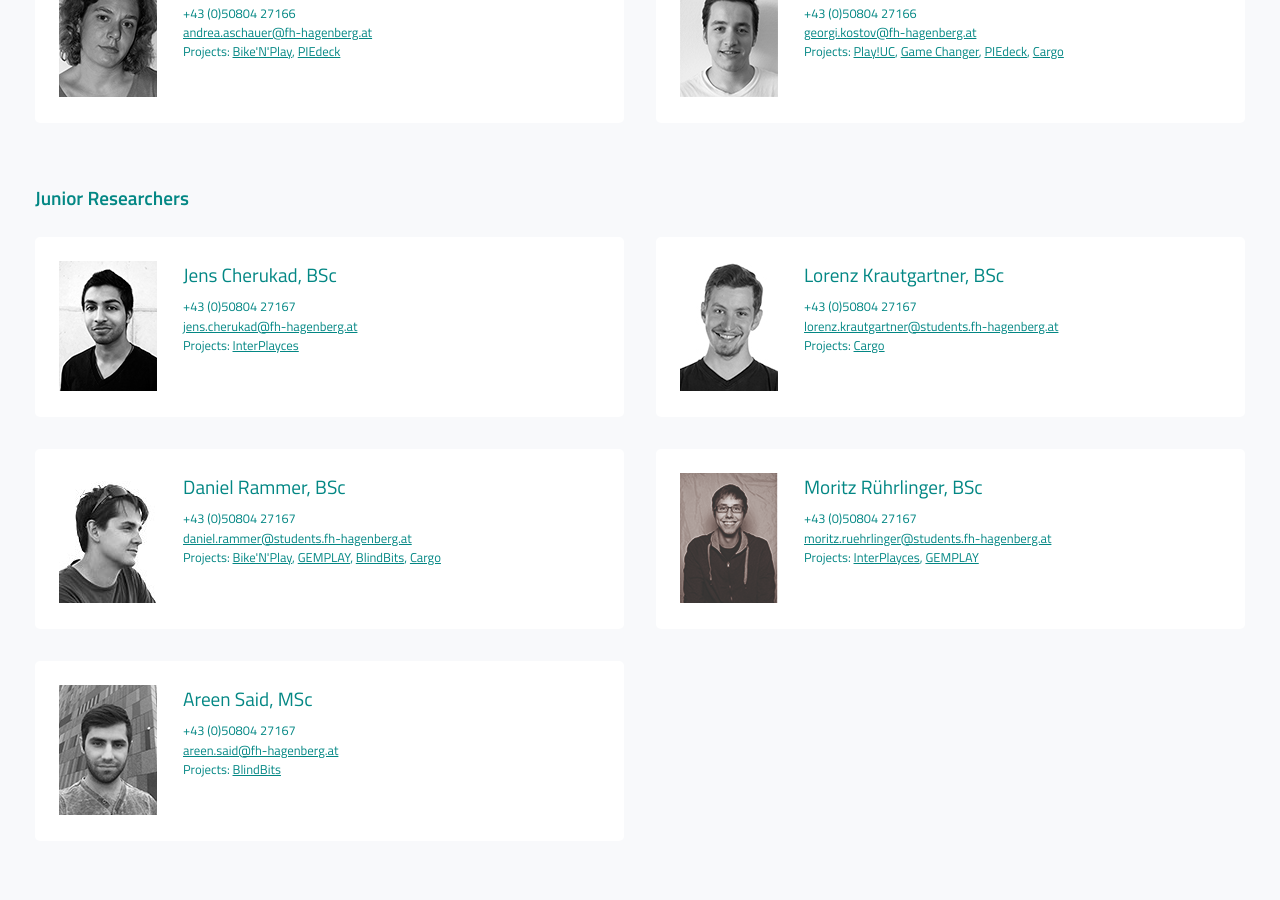
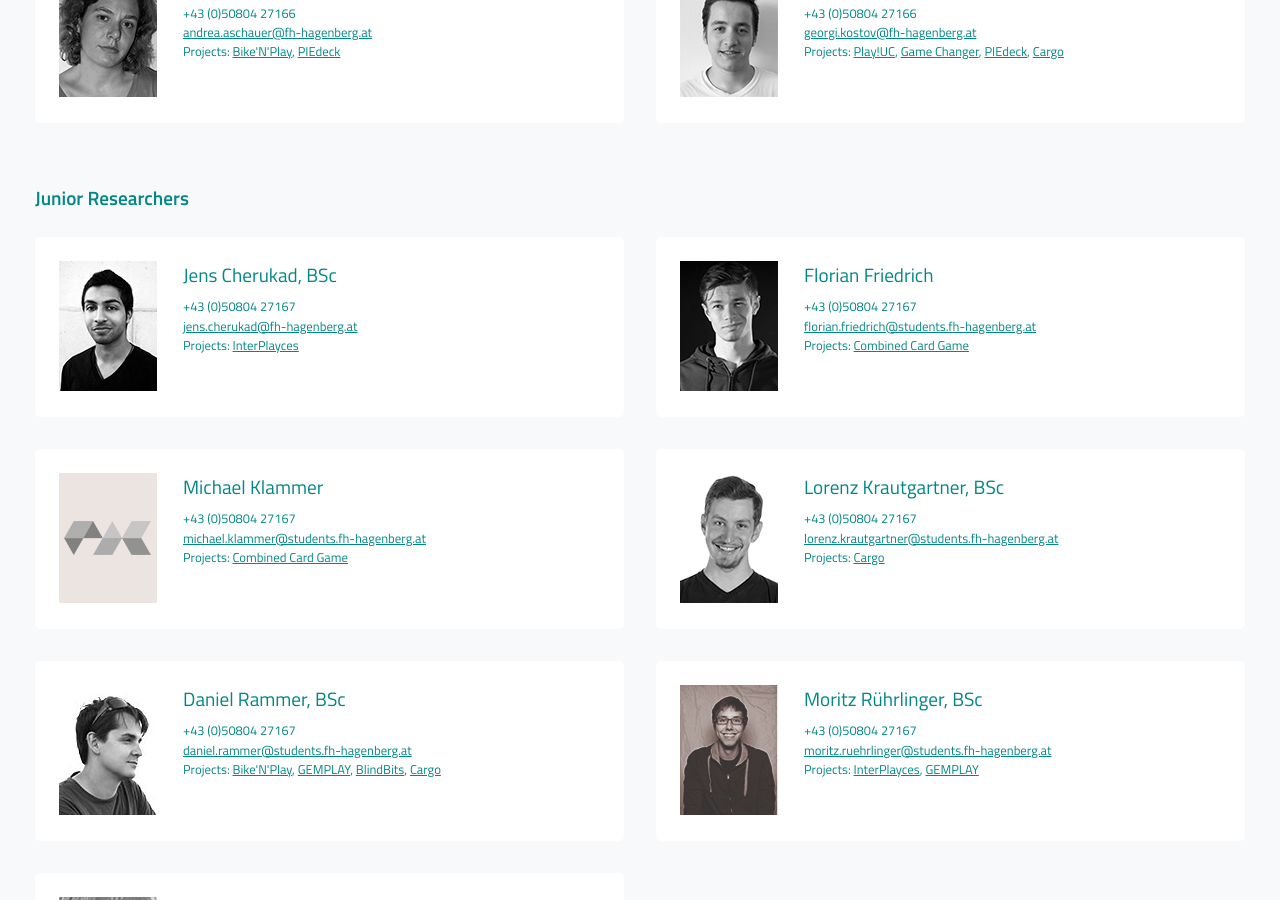
Before and after one commit to Playful-Interactive-Environments/pie-lab.at, a Jekyll site: the page built from _pages/people.html, in a window 1280 px wide and 900 px high, scrolled down 1209 px. Built offline with Jekyll 4.4.1, drawn with Linux system fonts in a browser that asks for light colours.

Commit message:
Added Florian and Michael to the People page

```diff
--- a/_data/people.yml
+++ b/_data/people.yml
@@ -67,6 +67,20 @@
   phone: +43 (0)50804 27167
   email: jens.cherukad@fh-hagenberg.at
   projects: [InterPlayces]
+
+- name: Florian Friedrich
+  group: 4
+  photo: florian-friedrich.jpg
+  phone: +43 (0)50804 27167
+  email: florian.friedrich@students.fh-hagenberg.at
+  projects: [Combined Card Game]
+
+- name: Michael Klammer
+  group: 4
+  photo: default.jpg
+  phone: +43 (0)50804 27167
+  email: michael.klammer@students.fh-hagenberg.at
+  projects: [Combined Card Game]
 
 - name: Lorenz Krautgartner, BSc
   group: 4
```
Also changed, not shown: assets/people/florian-friedrich.jpg (added).
